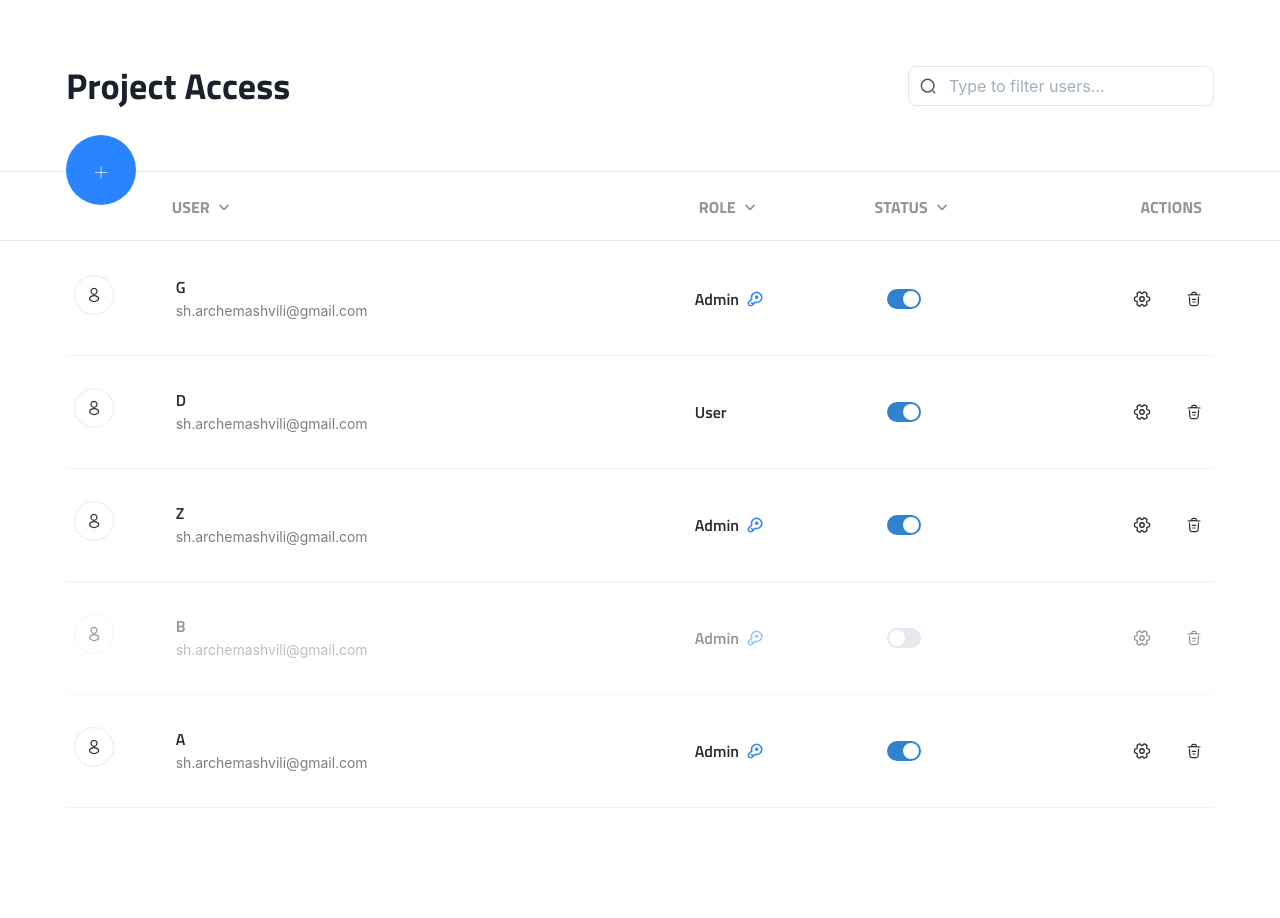
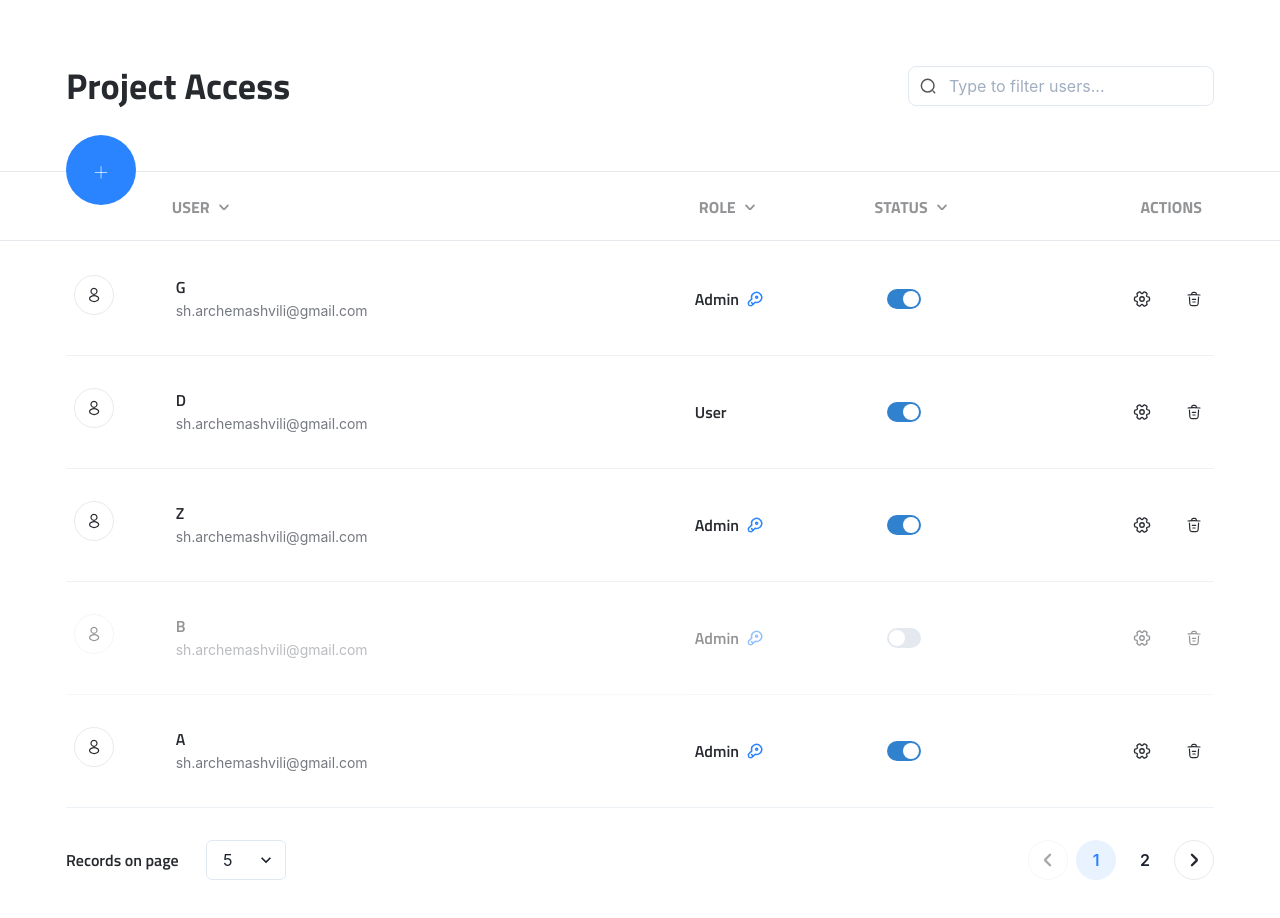
Before and after one commit to shotius/user-managment, a React (Vite) app: page / in a window 1280 px wide. Shown: the top 918 px of the page. Before the commit the page ends 808 px from the top, so only its background shows below. Built offline with nearby package versions, Linux system fonts and the light colour scheme.

Commit message:
Add theme

```diff
--- a/src/components/atoms/Typography/HeadingMain.tsx
+++ b/src/components/atoms/Typography/HeadingMain.tsx
@@ -5,6 +5,7 @@ export const HeadingMain: React.FC<HeadingProps> = ({
   fontSize = '36px',
   fontWeight = BOLD,
   fontFamily = FONT_DEFAULT,
+  color = 'brandBlack.400',
   children,
   ...rest
 }) => {
@@ -13,6 +14,7 @@ export const HeadingMain: React.FC<HeadingProps> = ({
       fontFamily={fontFamily}
       fontSize={fontSize}
       fontWeight={fontWeight}
+      color={color}
       {...rest}
     >
       {children}
--- a/src/components/atoms/Typography/TextMain.tsx
+++ b/src/components/atoms/Typography/TextMain.tsx
@@ -4,7 +4,7 @@ import { FONT_DEFAULT, SEMI_BOLD } from 'src/utils/constants';
 interface TextMainProps {}
 
 export const TextMain: React.FC<TextMainProps & TextProps> = ({
-  color = '#26292E',
+  color = 'brandBlack.400',
   fontFamily =  FONT_DEFAULT ,
   fontWeight = SEMI_BOLD,
   children,
--- a/src/components/atoms/Typography/TextSecondary.tsx
+++ b/src/components/atoms/Typography/TextSecondary.tsx
@@ -4,7 +4,7 @@ interface TextSecondaryProps {}
 
 export const TextSecondary: React.FC<TextSecondaryProps & TextProps> = ({
   opacity = '0.6',
-  color = '#26292E',
+  color = 'brandBlack',
   fontSize = '14px',
   children,
   ...rest
--- /dev/null
+++ b/src/components/atoms/buttons/ButtonIconRound.tsx
@@ -0,0 +1,25 @@
+import { IconButton, IconButtonProps } from '@chakra-ui/react';
+
+interface ButtonRoundProps {
+  isSelected?: boolean;
+}
+
+export const ButtonIconRound: React.FC<ButtonRoundProps & IconButtonProps> = ({
+  icon: Icon,
+  isSelected,
+  children,
+  ...rest
+}) => {
+  return (
+    <IconButton
+      borderRadius={'100px'}
+      border="1px solid rgba(38, 41, 46, 0.1);"
+      bg={isSelected ? '#2A84FF' : 'transparent'}
+      _hover={{
+        background: isSelected ? '#2A84FF' : 'transparent',
+      }}
+      icon={Icon}
+      {...rest}
+    />
+  );
+};
--- a/src/components/atoms/buttons/CreateButton.tsx
+++ b/src/components/atoms/buttons/CreateButton.tsx
@@ -10,7 +10,7 @@ export const CreateButton: React.FC<CreateButtonProps & ButtonProps> = ({
       w="70px"
       h="70px"
       borderRadius={'100px'}
-      bg={'#2A84FF'}
+      bg={'brandBlue.400'}
       color="white"
       top="-50%"
       left="0"
@@ -18,7 +18,6 @@ export const CreateButton: React.FC<CreateButtonProps & ButtonProps> = ({
       fontSize="30px"
       fontWeight={'50'}
       _hover={{
-        background: "#2A84FF",
         filter: "brightness(120%)"
       }}
       _active={{
--- /dev/null
+++ b/src/components/atoms/buttons/PaginButton.tsx
@@ -0,0 +1,31 @@
+import { Button, ButtonProps } from '@chakra-ui/react';
+
+interface PaginButtonProps {
+  isActive: boolean;
+  defaultColor?: ButtonProps['color'];
+  activeColor?: ButtonProps['color'];
+  defaultBgColor?: ButtonProps['bg'];
+  activeBgColor?: ButtonProps['bg'];
+}
+
+export const ButtonPagin: React.FC<PaginButtonProps & ButtonProps> = ({
+  isActive,
+  children,
+  defaultColor = 'brandBlack',
+  activeColor = 'brandBlue.400',
+  defaultBgColor = 'transparent',
+  activeBgColor = 'brandBlue.100',
+  ...rest
+}) => {
+  return (
+    <Button
+      variant="ghost"
+      color={isActive ? activeColor : defaultColor}
+      bg={isActive ? activeBgColor : defaultBgColor}
+      borderRadius={'100px'}
+      {...rest}
+    >
+      {children}
+    </Button>
+  );
+};
--- a/src/components/organizms/tables/UserTable/UserTable.tsx
+++ b/src/components/organizms/tables/UserTable/UserTable.tsx
@@ -1,5 +1,20 @@
-import { Table, Tbody, Td, Th, Thead, Tr } from '@chakra-ui/react';
+import {
+  Button,
+  HStack,
+  Select,
+  Table,
+  Tbody,
+  Td,
+  Th,
+  Thead,
+  Tr,
+  VStack,
+} from '@chakra-ui/react';
 import { useFlexLayout, useRowSelect, useSortBy, useTable } from 'react-table';
+import { ButtonIconRound } from 'src/components/atoms/buttons/ButtonIconRound';
+import { ButtonPagin } from 'src/components/atoms/buttons/PaginButton';
+import { TextMain } from 'src/components/atoms/Typography/TextMain';
+import { DropdownIcon } from 'src/components/icons/DropdownIcon';
 import { useUserTable } from './useUserTable';
 
 interface UserTableProps {}
@@ -19,14 +34,13 @@ export const UserTable: React.FC<UserTableProps> = ({}) => {
     );
 
   return (
+    <VStack mb="120px" spacing="8">
       <Table {...getTableProps()}>
         <Thead>
           {headerGroups.map((headerGroup) => {
             return (
               <Tr {...headerGroup.getHeaderGroupProps()}>
-              {headerGroup.headers.map((column) => {
-                // console.log('column: ', column)
-                return (
+                {headerGroup.headers.map((column) => (
                   <Th
                     p="16px 4px"
                     border="none"
@@ -35,8 +49,7 @@ export const UserTable: React.FC<UserTableProps> = ({}) => {
                   >
                     {column.render('Header')}
                   </Th>
-                );
-              })}
+                ))}
               </Tr>
             );
           })}
@@ -46,24 +59,45 @@ export const UserTable: React.FC<UserTableProps> = ({}) => {
             prepareRow(row);
             return (
               <Tr {...row.getRowProps()}>
-              {row.cells.map((cell) => {
-                const isActive = checkIfActive(cell);
-                return (
+                {row.cells.map((cell) => (
                   <Td
                     {...cell.getCellProps()}
                     pl="2"
                     pr="0"
                     py="32px"
-                    opacity={!isActive ? 0.5 : 1}
+                    opacity={!checkIfActive(cell) ? 0.5 : 1}
                   >
                     {cell.render('Cell')}
                   </Td>
-                );
-              })}
+                ))}
               </Tr>
             );
           })}
         </Tbody>
       </Table>
+      <HStack w="full" justify="space-between">
+        <HStack w="220px" justify="space-between">
+          <TextMain wordBreak={'keep-all'}>Records on page</TextMain>
+          <Select w="80px">
+            <option>5</option>
+            <option>10</option>
+            <option>20</option>
+          </Select>
+        </HStack>
+        <HStack>
+          <ButtonIconRound
+            isDisabled={true}
+            aria-label="go preview page"
+            icon={<DropdownIcon transform={'rotate(90deg)'} />}
+          />
+          <ButtonPagin isActive={true}>1</ButtonPagin>
+          <ButtonPagin isActive={false}>2</ButtonPagin>
+          <ButtonIconRound
+            aria-label="go preview page"
+            icon={<DropdownIcon transform={'rotate(-90deg)'} />}
+          />
+        </HStack>
+      </HStack>
+    </VStack>
   );
 };
--- a/src/components/organizms/tables/UserTable/cells/UserProfileButton.tsx
+++ b/src/components/organizms/tables/UserTable/cells/UserProfileButton.tsx
@@ -1,5 +1,5 @@
-import { IconButton } from '@chakra-ui/react';
 import { useState } from 'react';
+import { ButtonIconRound } from 'src/components/atoms/buttons/ButtonIconRound';
 import { UserProfileIcon } from 'src/components/icons/UserProfileIcon';
 
 interface UserProfileButtonProps {}
@@ -7,15 +7,10 @@ interface UserProfileButtonProps {}
 export const UserProfileButton: React.FC<UserProfileButtonProps> = ({}) => {
   const [isSelected, setIsSelected] = useState(false);
   return (
-    <IconButton
-      borderRadius={'100px'}
-      bg={isSelected ? '#2A84FF' : 'transparent'}
-      border="1px solid rgba(38, 41, 46, 0.1);"
-      _hover={{
-        background: isSelected ? '#2A84FF' : 'transparent',
-      }}
-      icon={<UserProfileIcon stroke={isSelected ? 'white' : '#292d32'} />}
+    <ButtonIconRound
       aria-label="userProfile"
+      isSelected={isSelected}
+      icon={<UserProfileIcon stroke={isSelected ? '#fff' : 'brandBlack.400'} />}
       onClick={() => setIsSelected((val) => !val)}
     />
   );
--- a/src/components/organizms/tables/UserTable/cells/UserStatusSwitch.tsx
+++ b/src/components/organizms/tables/UserTable/cells/UserStatusSwitch.tsx
@@ -1,10 +1,11 @@
 import { Switch } from '@chakra-ui/react';
+import { Cell } from 'react-table';
 import { CenterVerticaly } from 'src/components/atoms/templates/CenterCerticaly';
+import { ExampleObject } from 'src/types';
 import { useUserTable } from '../useUserTable';
 
-export const UserStatusSwitch: any = (cell) => {
-  const { row: { original } } = cell
-  const {checkIfActive} = useUserTable()
+export const UserStatusSwitch: React.FC<Cell<ExampleObject>> = (cell) => {
+  const { checkIfActive } = useUserTable();
   return (
     <CenterVerticaly>
       <Switch size="md" pl="4" defaultChecked={checkIfActive(cell)} />
--- a/src/main.tsx
+++ b/src/main.tsx
@@ -2,10 +2,11 @@ import { StrictMode } from 'react';
 import ReactDOM from 'react-dom';
 import App from './App';
 import { ChakraProvider } from '@chakra-ui/react';
+import { theme } from './theme';
 
 ReactDOM.render(
   <StrictMode>
-    <ChakraProvider>
+    <ChakraProvider theme={theme}>
       <App />
     </ChakraProvider>
   </StrictMode>,
--- /dev/null
+++ b/src/theme/index.js
@@ -0,0 +1,15 @@
+// 1. Import `extendTheme`
+import { extendTheme } from "@chakra-ui/react"
+
+// 2. Call `extendTheme` and pass your custom values
+export const theme = extendTheme({
+  colors: {
+    brandBlue: {
+      100: "rgba(42, 132, 255, .1)",
+      400: "#2A84FF",
+    },
+    brandBlack: {
+      400: "#26292E"
+    }
+  },
+})
```
Lines whose indentation alone changed are shown as unchanged.
